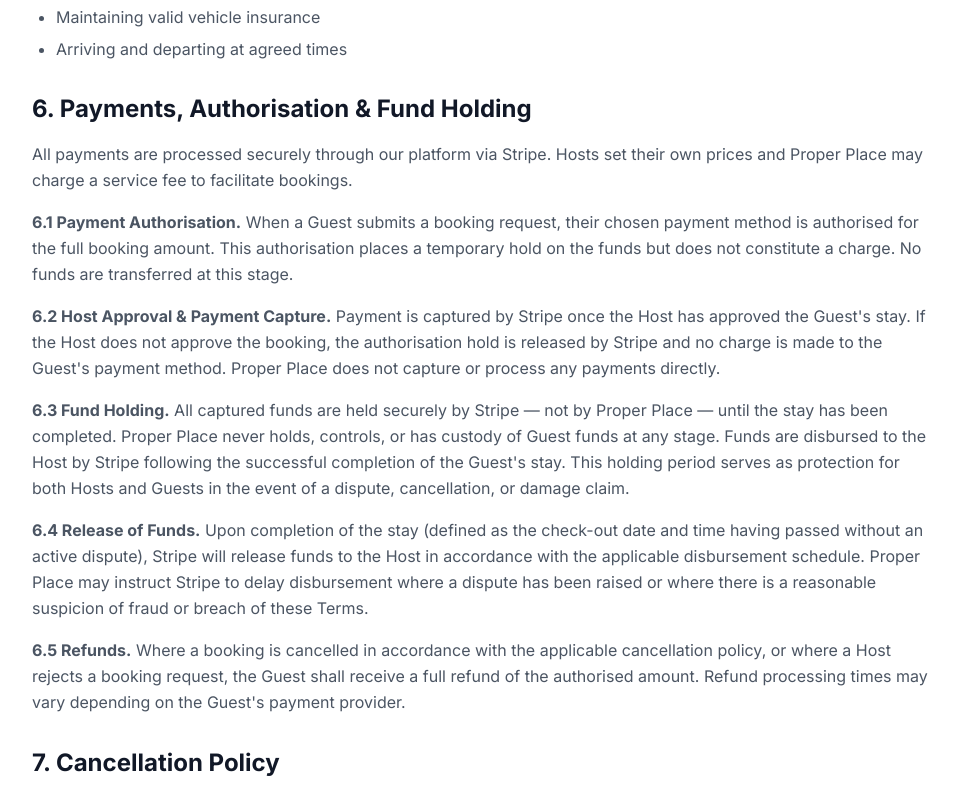
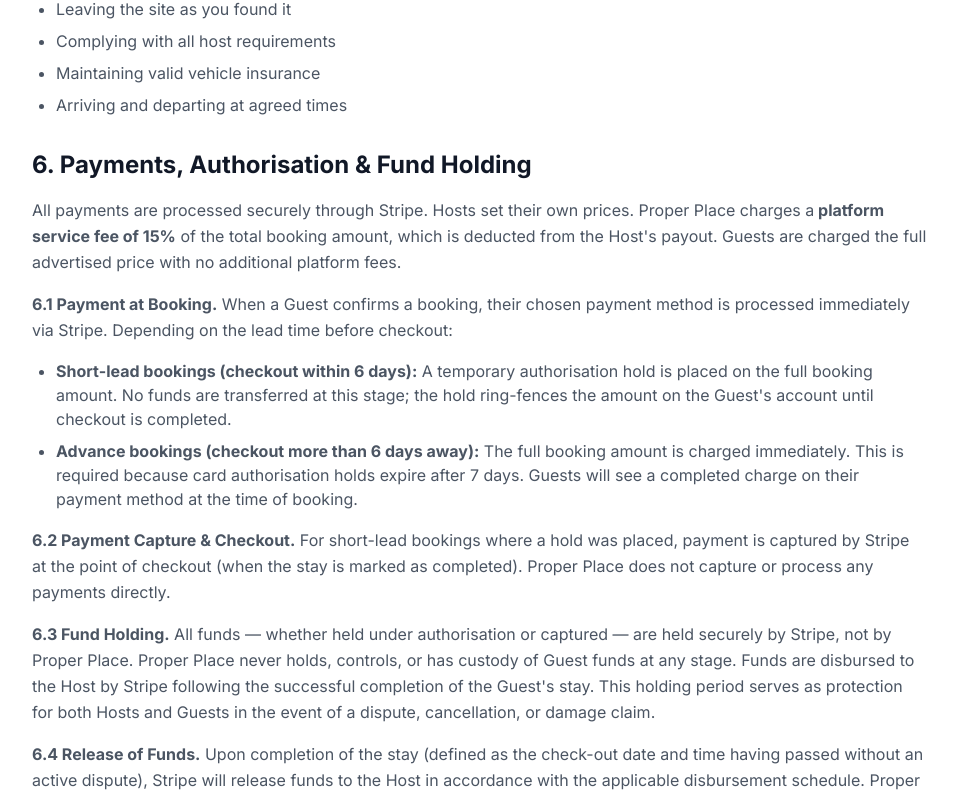
Before and after one commit to pierceshapton/Proper-Place-V2, a Next.js app in the folder web/: page /terms in a window 1280 px wide. Shown: the part 1371-2169 px from the top of the page, without its empty margins (160-1118 px from the left). Built offline with nearby package versions, Linux system fonts and the light colour scheme; no server answers.

Commit message:
Update policy docs: 15% fee, hybrid payment hold, Connect onboarding

```diff
--- a/web/app/privacy/page.tsx
+++ b/web/app/privacy/page.tsx
@@ -16,7 +16,7 @@ export default function PrivacyPage() {
       <section className="bg-dark-bg text-white py-16">
         <div className="container-md">
           <h1 className="text-4xl md:text-5xl font-bold mb-4">Privacy Policy</h1>
-          <p className="text-gray-400">Last updated: March 2026</p>
+          <p className="text-gray-400">Last updated: April 2026</p>
         </div>
       </section>
 
@@ -66,6 +66,8 @@ export default function PrivacyPage() {
               <li>Payment information (processed by Stripe &mdash; we do not store card details)</li>
               <li>Payment authorisation and capture status (pending, confirmed, refunded)</li>
               <li>Fund holding records associated with completed stays</li>
+              <li>Stripe Connect account identifiers (for Hosts who have completed payout onboarding)</li>
+              <li>Platform service fee records (15% of each booking, deducted from Host payouts)</li>
               <li>Reviews and ratings</li>
             </ul>
 
@@ -142,7 +144,7 @@ export default function PrivacyPage() {
             <h2 className="text-2xl font-bold mt-8 mb-4">5. Data Sharing</h2>
             <p className="text-gray-600 mb-4">We share your data with the following third parties:</p>
             <ul className="list-disc pl-6 text-gray-600 space-y-2 mb-6">
-              <li><strong>Stripe:</strong> Payment processing, fund holding, and host payouts (PCI-DSS compliant). All customer funds are held by Stripe — Proper Place never holds or has custody of user funds.</li>
+              <li><strong>Stripe:</strong> Payment processing, fund holding, and host payouts via Stripe Connect Express (PCI-DSS compliant). Hosts who list on Proper Place are required to complete Stripe Connect onboarding; Stripe collects and processes identity and payout information for this purpose. All customer funds are held by Stripe — Proper Place never holds or has custody of user funds.</li>
               <li><strong>DigitalOcean:</strong> Cloud hosting and database services (EU/UK data centres)</li>
               <li><strong>Google Maps:</strong> Location and mapping services</li>
               <li><strong>Email service providers:</strong> For transactional emails</li>
--- a/web/app/terms/page.tsx
+++ b/web/app/terms/page.tsx
@@ -54,6 +54,9 @@ export default function TermsPage() {
               <li>Complying with all local regulations and laws</li>
               <li>Providing a safe environment for guests</li>
               <li>Maintaining appropriate insurance coverage</li>
+              <li>Completing Stripe Connect onboarding via the app before receiving payouts. Until onboarding is complete,
+              earned funds cannot be disbursed. Proper Place is not liable for delayed payouts resulting from incomplete
+              onboarding.</li>
             </ul>
 
             <h2 className="text-2xl font-bold mt-8 mb-4">5. Guest Responsibilities</h2>
@@ -68,22 +71,30 @@ export default function TermsPage() {
 
             <h2 className="text-2xl font-bold mt-8 mb-4">6. Payments, Authorisation &amp; Fund Holding</h2>
             <p className="text-gray-600 mb-4">
-              All payments are processed securely through our platform via Stripe. Hosts set their own prices and
-              Proper Place may charge a service fee to facilitate bookings.
+              All payments are processed securely through Stripe. Hosts set their own prices. Proper Place charges a
+              <strong> platform service fee of 15%</strong> of the total booking amount, which is deducted from the
+              Host&apos;s payout. Guests are charged the full advertised price with no additional platform fees.
             </p>
             <p className="text-gray-600 mb-4">
-              <strong>6.1 Payment Authorisation.</strong> When a Guest submits a booking request, their chosen payment method is
-              authorised for the full booking amount. This authorisation places a temporary hold on the funds but does not
-              constitute a charge. No funds are transferred at this stage.
+              <strong>6.1 Payment at Booking.</strong> When a Guest confirms a booking, their chosen payment method is
+              processed immediately via Stripe. Depending on the lead time before checkout:
+            </p>
+            <ul className="list-disc pl-6 text-gray-600 space-y-2 mb-4">
+              <li><strong>Short-lead bookings (checkout within 6 days):</strong> A temporary authorisation hold is placed on the
+              full booking amount. No funds are transferred at this stage; the hold ring-fences the amount on the Guest&apos;s account
+              until checkout is completed.</li>
+              <li><strong>Advance bookings (checkout more than 6 days away):</strong> The full booking amount is charged immediately.
+              This is required because card authorisation holds expire after 7 days. Guests will see a completed charge on
+              their payment method at the time of booking.</li>
+            </ul>
+            <p className="text-gray-600 mb-4">
+              <strong>6.2 Payment Capture &amp; Checkout.</strong> For short-lead bookings where a hold was placed, payment
+              is captured by Stripe at the point of checkout (when the stay is marked as completed).
+              Proper Place does not capture or process any payments directly.
             </p>
             <p className="text-gray-600 mb-4">
-              <strong>6.2 Host Approval &amp; Payment Capture.</strong> Payment is captured by Stripe once the Host has
-              approved the Guest&apos;s stay. If the Host does not approve the booking, the authorisation hold is released by Stripe and
-              no charge is made to the Guest&apos;s payment method. Proper Place does not capture or process any payments directly.
-            </p>
-            <p className="text-gray-600 mb-4">
-              <strong>6.3 Fund Holding.</strong> All captured funds are held securely by Stripe — not by Proper Place — until the
-              stay has been completed. Proper Place never holds, controls, or has custody of Guest funds at any stage.
+              <strong>6.3 Fund Holding.</strong> All funds — whether held under authorisation or captured — are held securely
+              by Stripe, not by Proper Place. Proper Place never holds, controls, or has custody of Guest funds at any stage.
               Funds are disbursed to the Host by Stripe following the successful completion of the Guest&apos;s stay.
               This holding period serves as protection for both Hosts and Guests in the event of a dispute, cancellation, or damage claim.
             </p>
@@ -95,7 +106,8 @@ export default function TermsPage() {
             </p>
             <p className="text-gray-600 mb-6">
               <strong>6.5 Refunds.</strong> Where a booking is cancelled in accordance with the applicable cancellation policy,
-              or where a Host rejects a booking request, the Guest shall receive a full refund of the authorised amount.
+              or where a Host rejects a booking request, the Guest shall receive a full refund. For advance bookings that were
+              charged immediately, the refund will be credited back to the original payment method.
               Refund processing times may vary depending on the Guest&apos;s payment provider.
             </p>
 
```
